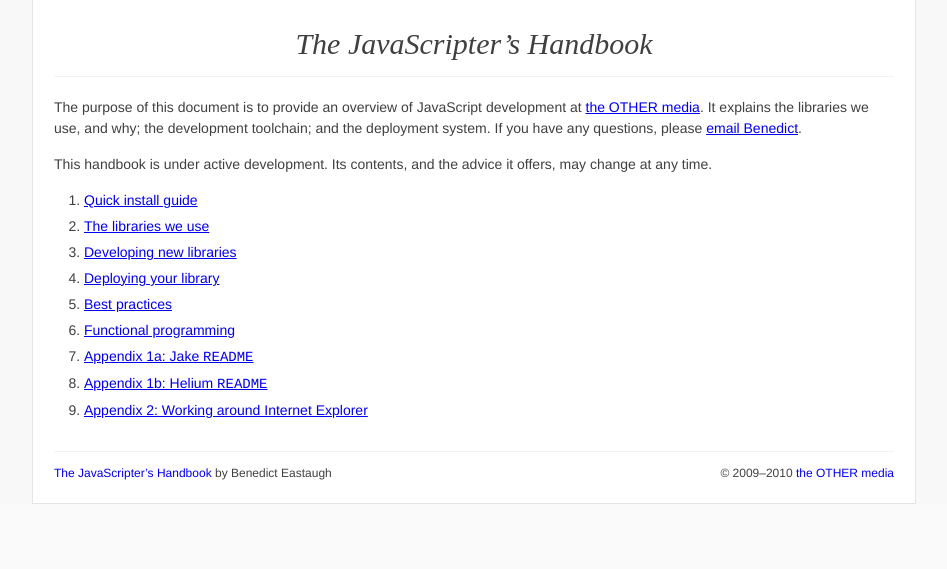
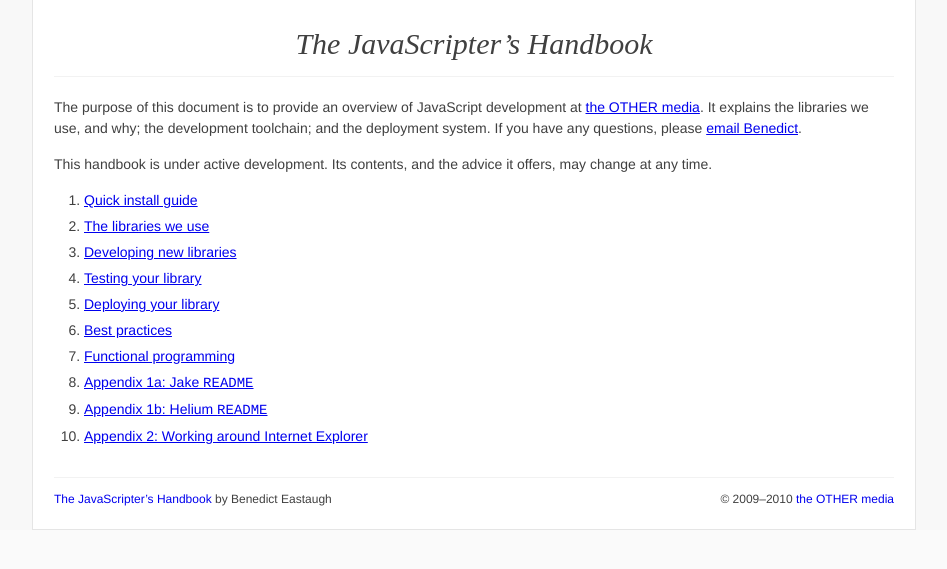
Before and after one commit to othermedia/js-handbook, a Jekyll site: the page built from index.md, in a window 1280 px wide. Shown: the top 569 px of the page, without its empty margins (166-1113 px from the left). Built offline with Jekyll 4.4.1, drawn with Linux system fonts in a browser that asks for light colours; Markdown is read by kramdown in place of the engine named in the settings.

Commit message:
Use relative paths, not absolute ones, so as not to preclude deploying the site in a subdirectory.

```diff
--- a/_includes/footer.html
+++ b/_includes/footer.html
@@ -1,4 +1,4 @@
-    <div id="footer" class="clear">
+<div id="footer" class="clear">
         <p id="home-link"><a href="/">The JavaScripter&#8217;s Handbook</a> by Benedict Eastaugh</p>
 
         <p id="copyright">&copy; 2009&ndash;2010 <a href="http://othermedia.com/">the OTHER media</a></p>
--- a/_layouts/home.html
+++ b/_layouts/home.html
@@ -11,15 +11,16 @@
         {{ content }}
 
         <ol id="article-list">
-            <li><a href="/quick-install.html">Quick install guide</a></li>
-            <li><a href="/libraries.html">The libraries we use</a></li>
-            <li><a href="/development.html">Developing new libraries</a></li>
-            <li><a href="/deployment.html">Deploying your library</a></li>
-            <li><a href="/best-practices.html">Best practices</a></li>
-            <li><a href="/functional-programming.html">Functional programming</a></li>
-            <li><a href="/jake.html">Appendix 1a: Jake <code>README</code></a></li>
-            <li><a href="/helium.html">Appendix 1b: Helium <code>README</code></a></li>
-            <li><a href="/internet-explorer.html">Appendix 2: Working around Internet Explorer</a></li>
+            <li><a href="quick-install.html">Quick install guide</a></li>
+            <li><a href="libraries.html">The libraries we use</a></li>
+            <li><a href="development.html">Developing new libraries</a></li>
+            <li><a href="testing.html">Testing your library</a></li>
+            <li><a href="deployment.html">Deploying your library</a></li>
+            <li><a href="best-practices.html">Best practices</a></li>
+            <li><a href="functional-programming.html">Functional programming</a></li>
+            <li><a href="jake.html">Appendix 1a: Jake <code>README</code></a></li>
+            <li><a href="helium.html">Appendix 1b: Helium <code>README</code></a></li>
+            <li><a href="internet-explorer.html">Appendix 2: Working around Internet Explorer</a></li>
         </ol>
     </div>
 
```
Also changed, not shown: _includes/nav.html (+4 -4 lines), internet-explorer.md (+1 -1 lines), quick-install.md (+1 -1 lines).
